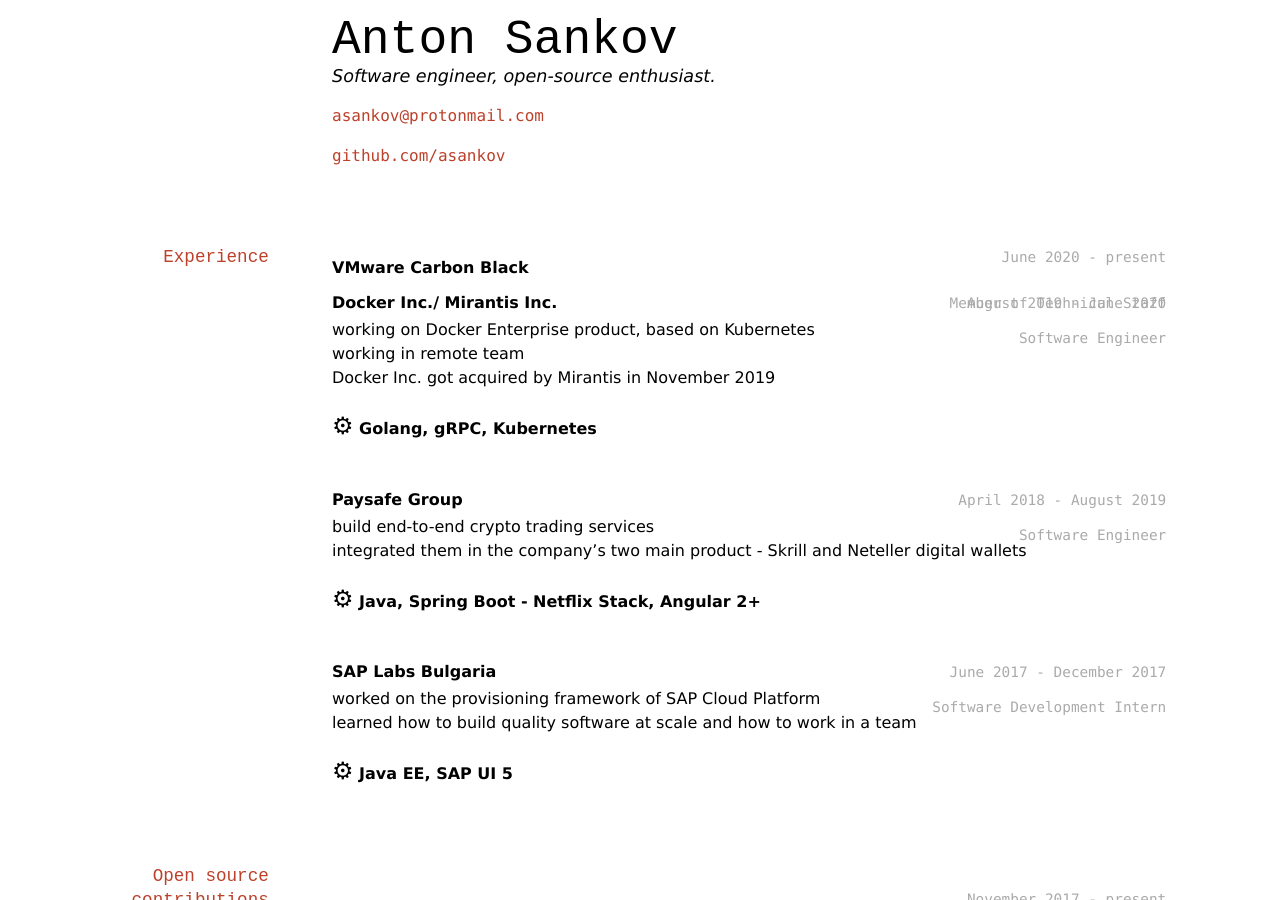
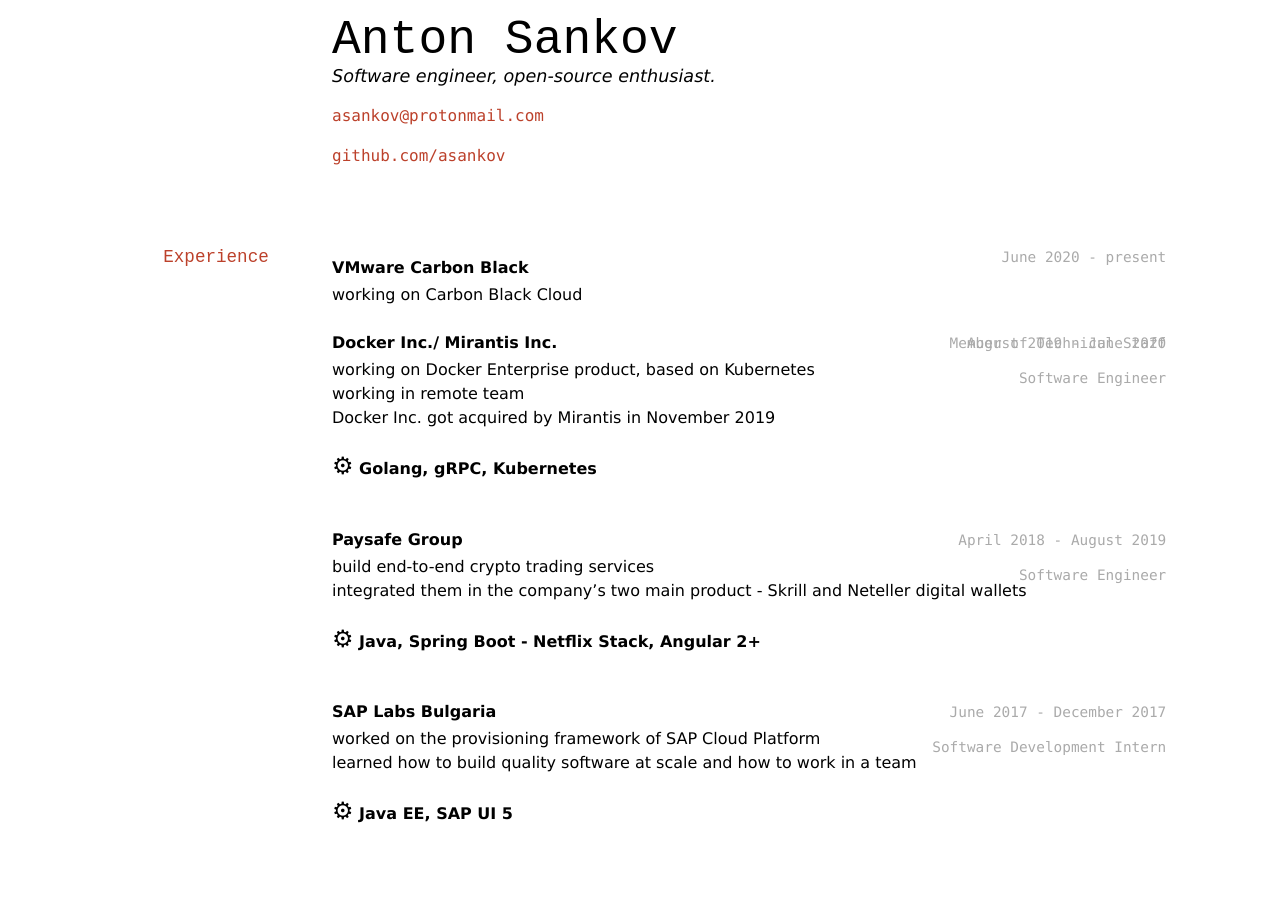
Before and after one commit to asankov/cv, a Jekyll site: the page built from index.md, in a window 1280 px wide and 900 px high. Built offline with Jekyll 4.4.1, drawn with Linux system fonts in a browser that asks for light colours.

Commit message:
Add description for VMware Carbon Black

```diff
--- a/index.md
+++ b/index.md
@@ -13,6 +13,8 @@ Software engineer, open-source enthusiast.
 `June 2020 - present`
 
 __VMware Carbon Black__
+
+* working on Carbon Black Cloud
 
 `Member of Technical Staff`
 
```
